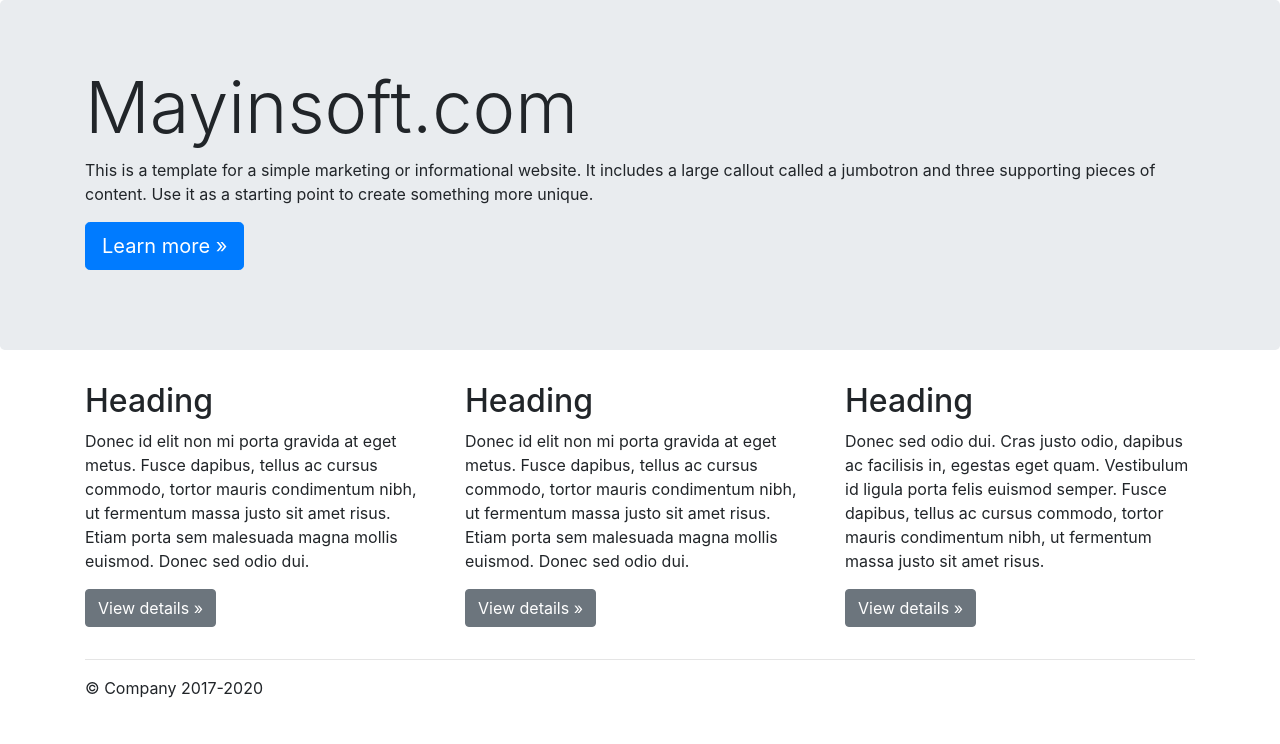
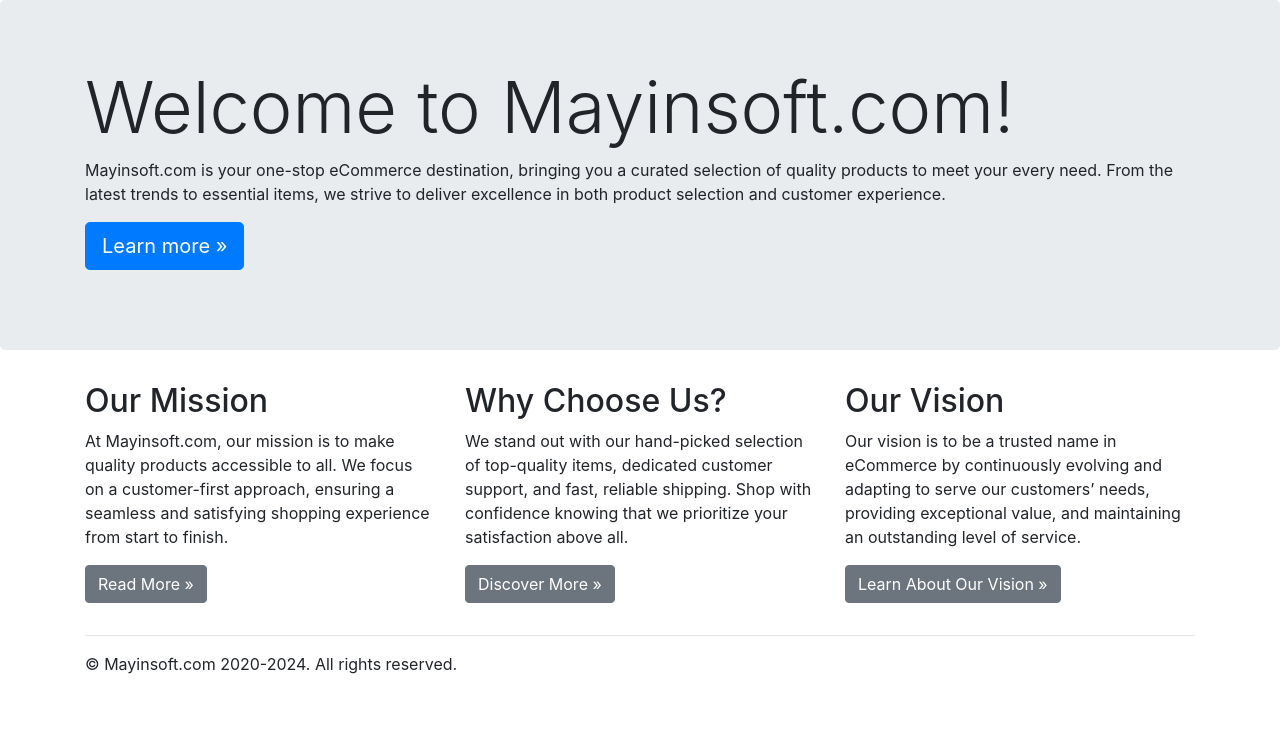
Before and after one commit to anujaandge/DjangoExample, a Django app: page /shop/about in a window 1280 px wide. Shown: the part 56-800 px from the top of the page. Run offline with Django 5.2, Linux system fonts and the light colour scheme; some libraries are stand-ins or nearby versions.

Commit message:
about us created for shop app

```diff
--- a/ECommerse/EShop/shop/templates/shop/about.html
+++ b/ECommerse/EShop/shop/templates/shop/about.html
@@ -8,9 +8,9 @@
     <!-- Main jumbotron for a primary marketing message or call to action -->
     <div class="jumbotron">
       <div class="container">
-        <h1 class="display-3">Mayinsoft.com</h1>
-        <p>This is a template for a simple marketing or informational website. It includes a large callout called a jumbotron and three supporting pieces of content. Use it as a starting point to create something more unique.</p>
-        <p><a class="btn btn-primary btn-lg" href="#" role="button">Learn more &raquo;</a></p>
+        <h1 class="display-3">Welcome to Mayinsoft.com!</h1>
+        <p>Mayinsoft.com is your one-stop eCommerce destination, bringing you a curated selection of quality products to meet your every need. From the latest trends to essential items, we strive to deliver excellence in both product selection and customer experience.</p>
+        <p><a class="btn btn-primary btn-lg" href="#about" role="button">Learn more &raquo;</a></p>
       </div>
     </div>
 
@@ -18,19 +18,20 @@
       <!-- Example row of columns -->
       <div class="row">
         <div class="col-md-4">
-          <h2>Heading</h2>
-          <p>Donec id elit non mi porta gravida at eget metus. Fusce dapibus, tellus ac cursus commodo, tortor mauris condimentum nibh, ut fermentum massa justo sit amet risus. Etiam porta sem malesuada magna mollis euismod. Donec sed odio dui. </p>
-          <p><a class="btn btn-secondary" href="#" role="button">View details &raquo;</a></p>
+          <h2>Our Mission</h2>
+          <p>At Mayinsoft.com, our mission is to make quality products accessible to all. We focus on a customer-first approach, ensuring a seamless and satisfying shopping experience from start to finish.</p>
+          <p><a class="btn btn-secondary" href="#mission" role="button">Read More &raquo;</a></p>
+        </div>
+
+        <div class="col-md-4">
+          <h2>Why Choose Us?</h2>
+          <p>We stand out with our hand-picked selection of top-quality items, dedicated customer support, and fast, reliable shipping. Shop with confidence knowing that we prioritize your satisfaction above all.</p>
+          <p><a class="btn btn-secondary" href="#why-us" role="button">Discover More &raquo;</a></p>
         </div>
         <div class="col-md-4">
-          <h2>Heading</h2>
-          <p>Donec id elit non mi porta gravida at eget metus. Fusce dapibus, tellus ac cursus commodo, tortor mauris condimentum nibh, ut fermentum massa justo sit amet risus. Etiam porta sem malesuada magna mollis euismod. Donec sed odio dui. </p>
-          <p><a class="btn btn-secondary" href="#" role="button">View details &raquo;</a></p>
-        </div>
-        <div class="col-md-4">
-          <h2>Heading</h2>
-          <p>Donec sed odio dui. Cras justo odio, dapibus ac facilisis in, egestas eget quam. Vestibulum id ligula porta felis euismod semper. Fusce dapibus, tellus ac cursus commodo, tortor mauris condimentum nibh, ut fermentum massa justo sit amet risus.</p>
-          <p><a class="btn btn-secondary" href="#" role="button">View details &raquo;</a></p>
+          <h2>Our Vision</h2>
+          <p>Our vision is to be a trusted name in eCommerce by continuously evolving and adapting to serve our customers’ needs, providing exceptional value, and maintaining an outstanding level of service.</p>
+          <p><a class="btn btn-secondary" href="#vision" role="button">Learn About Our Vision &raquo;</a></p>
         </div>
       </div>
 
@@ -41,7 +42,7 @@
   </main>
 
   <footer class="container">
-    <p>&copy; Company 2017-2020</p>
+    <p>&copy; Mayinsoft.com 2020-2024. All rights reserved.</p>
   </footer>
   <script src="https://code.jquery.com/jquery-3.5.1.slim.min.js" integrity="sha384-DfXdz2htPH0lsSSs5nCTpuj/zy4C+OGpamoFVy38MVBnE+IbbVYUew+OrCXaRkfj" crossorigin="anonymous"></script>
         <script>window.jQuery || document.write('<script src="/docs/4.5/assets/js/vendor/jquery.slim.min.js"><\/script>')</script><script src="/docs/4.5/dist/js/bootstrap.bundle.min.js" integrity="sha384-LtrjvnR4Twt/qOuYxE721u19sVFLVSA4hf/rRt6PrZTmiPltdZcI7q7PXQBYTKyf" crossorigin="anonymous"></script></body>
```
